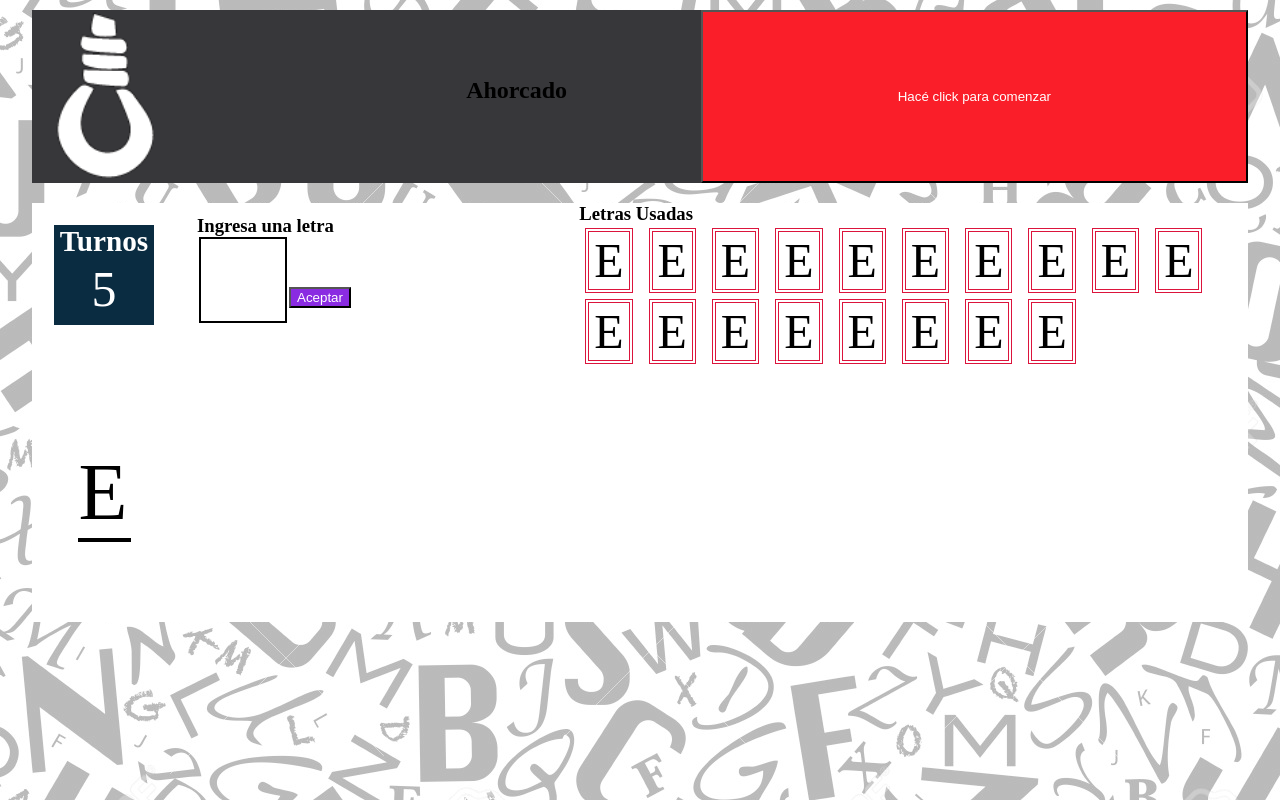
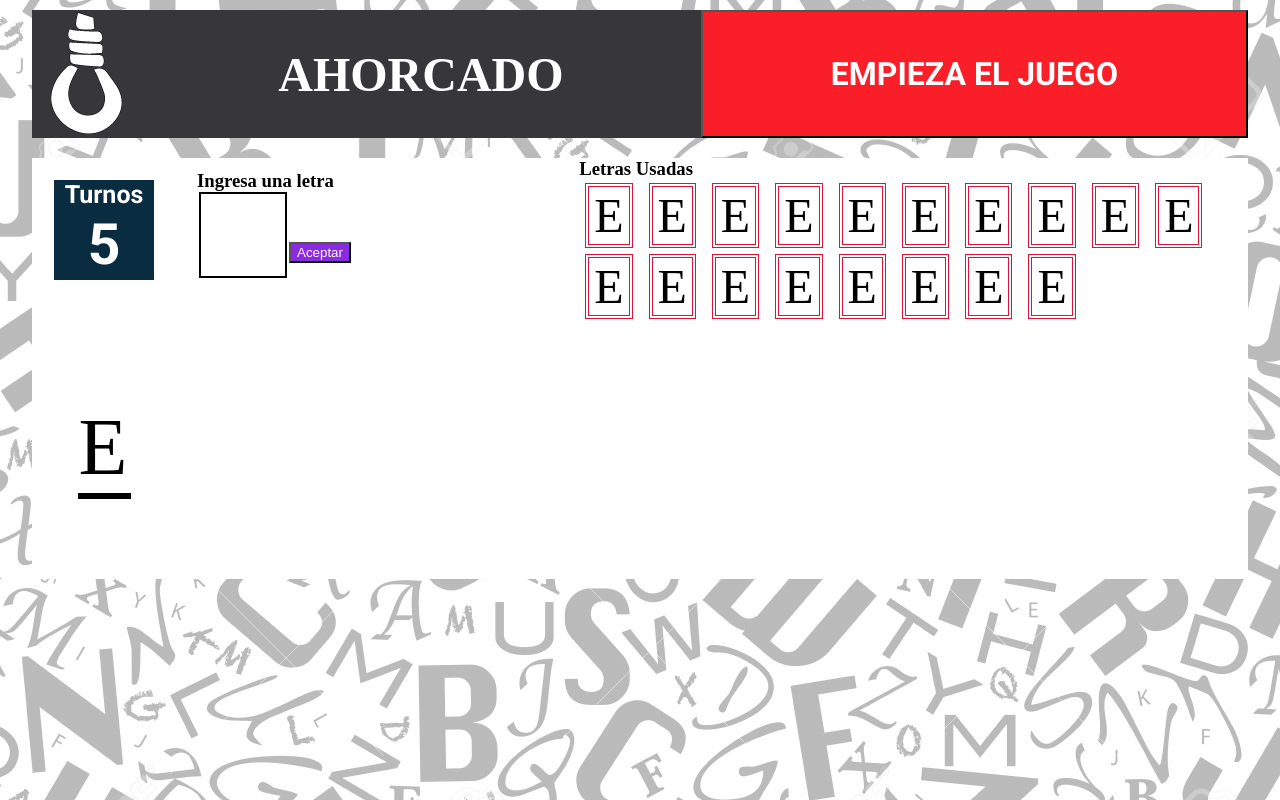
Before and after one commit to ndf14685/ahorcado, a plain HTML site: page ahorcado/index.html in a window 1280 px wide. Drawn offline with Linux system fonts and the light colour scheme; a web font is replaced by a local one.

Commit message:
5to commit html-css

```diff
--- a/ahorcado/css/style.css
+++ b/ahorcado/css/style.css
@@ -3,8 +3,11 @@ body{
     background-image: url('../img/fondo.png')
 }
 h1{
-    margin: 10% 20%;
+    display: inline-table;
     float: right;
+    font-family: 'Enriqueta', serif;
+    margin: auto auto;
+    color: #fff;
 }
 h3{
     margin: 0;
@@ -20,25 +23,29 @@ h3{
     background-color: brown;
 }
 .presentacion{
+    font-size: 1.5em;
     width: 55%;
     background-color: #37373A;
-    display: table;
+    display: flex;
 }
 .logo{
     width: 22%;
     height: auto;
     float: left;
+    margin: auto auto;
 }
 .comienzo{
     display: -webkit-box;
     width: 45%;
 }
 #boton{
+    font-size: 2em;
     color: #fff;
     background-color: #FA1E29;
     cursor: pointer;
     display: -webkit-box;
     width: -webkit-fill-available;
+    font-family: 'Roboto', sans-serif;
 }
 #juego{
     margin-top: 20px;
@@ -53,9 +60,11 @@ h3{
 }
 .turnos{
     display: inline-table;
+    font-family: 'Roboto', sans-serif;
 }
 .tituloTurno{
     color: #fff;
+    font-size: 25px;
 }
 #campoDeIngreso{
     display: inline-block;
@@ -74,7 +83,7 @@ h3{
 #selectorDeTurno p{
     margin: 2px 2px;
     text-align: center;
-    font-size: 50px;
+    font-size: 57px;
 }
 .textoDeLetras{
     display: -webkit-inline-box;
@@ -96,7 +105,7 @@ h3{
     height: fit-content;
     width: 53px;
     border-style: solid;
-    border-width: 0px 0px 4px 0px;
+    border-width: 0px 0px 6px 0px;
     font-size: 5em;
     margin: 80px 10px;
 }
@@ -118,6 +127,16 @@ h3{
 }
 
 @media (min-width:769px){
+    h1{
+    display: inline-flex;
+    }
+    .presentacion{
+    font-size: 2em;
+    }
+    #campoDeIngreso{
+    display: inline-table;
+    margin: 12px 41px;
+    }
     #selectorDeTurno{
     margin: 0px 2px;
     }
@@ -126,8 +145,13 @@ h3{
     margin-top: 22px;
     margin-left: 20px;
     }
-    #campoDeIngreso{
-    display: inline-table;
-    margin: 12px 41px;
+}
+
+
+@media (min-width:915px){
+    .logo{
+    width: auto;
+    height: auto;
+    margin: 0;
     }
 }
--- a/ahorcado/index.html
+++ b/ahorcado/index.html
@@ -6,6 +6,8 @@
   <meta name="viewport" content="width=device-width, initial-scale=1.0">
   <meta http-equiv="X-UA-Compatible" content="ie=edge">
   <title>Ahorcado</title>
+  <link href="https://fonts.googleapis.com/css?family=Enriqueta" rel="stylesheet">
+  <link href="https://fonts.googleapis.com/css?family=Roboto:700" rel="stylesheet">
   <link rel="stylesheet" href="css/style.css">
 
 </head>
@@ -15,10 +17,10 @@
     <section class="cabecera-boton">
       <div class="presentacion">
         <img src="img/logo.png" alt="logo-ahorcado" class="logo">
-        <h1>Ahorcado</h1>
+        <h1>AHORCADO</h1>
       </div>
       <div class="comienzo">
-        <button id="boton">Hacé click para comenzar</button>
+        <button id="boton">EMPIEZA EL JUEGO</button>
       </div>
     </section>
   <div id="juego">
```
